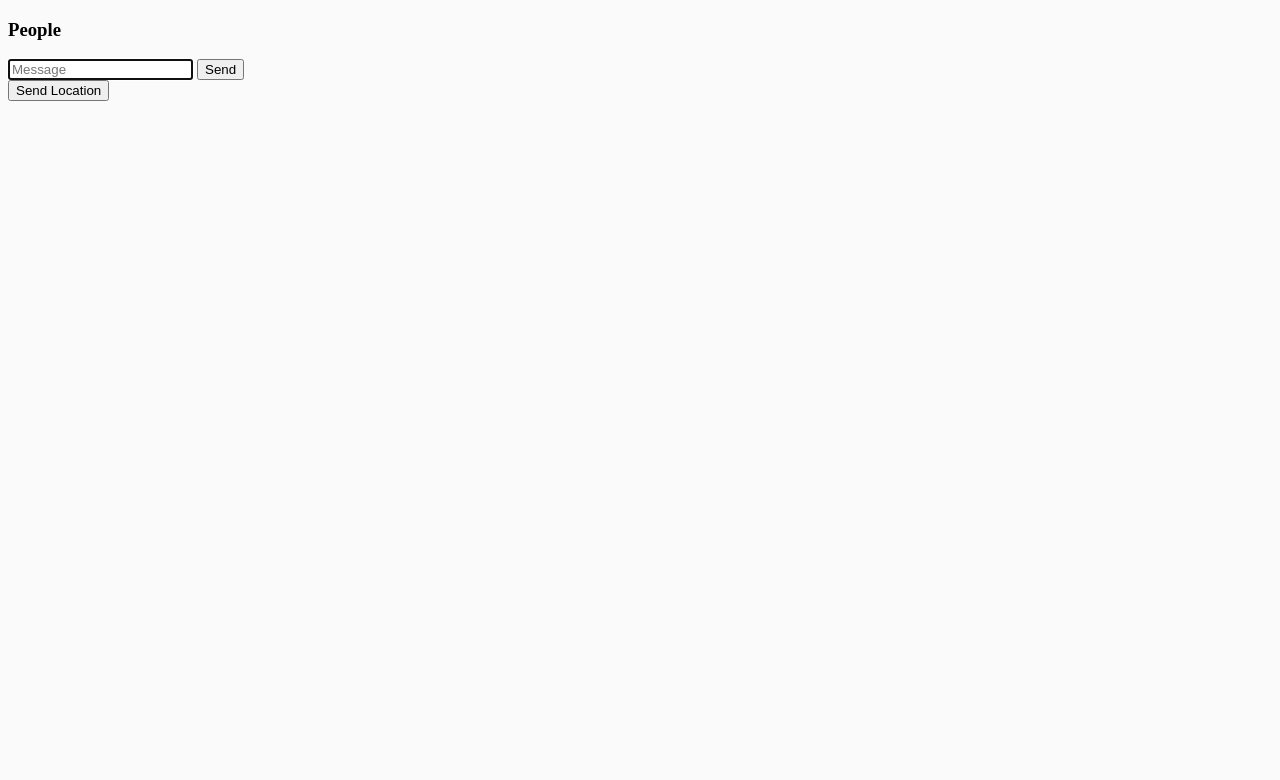
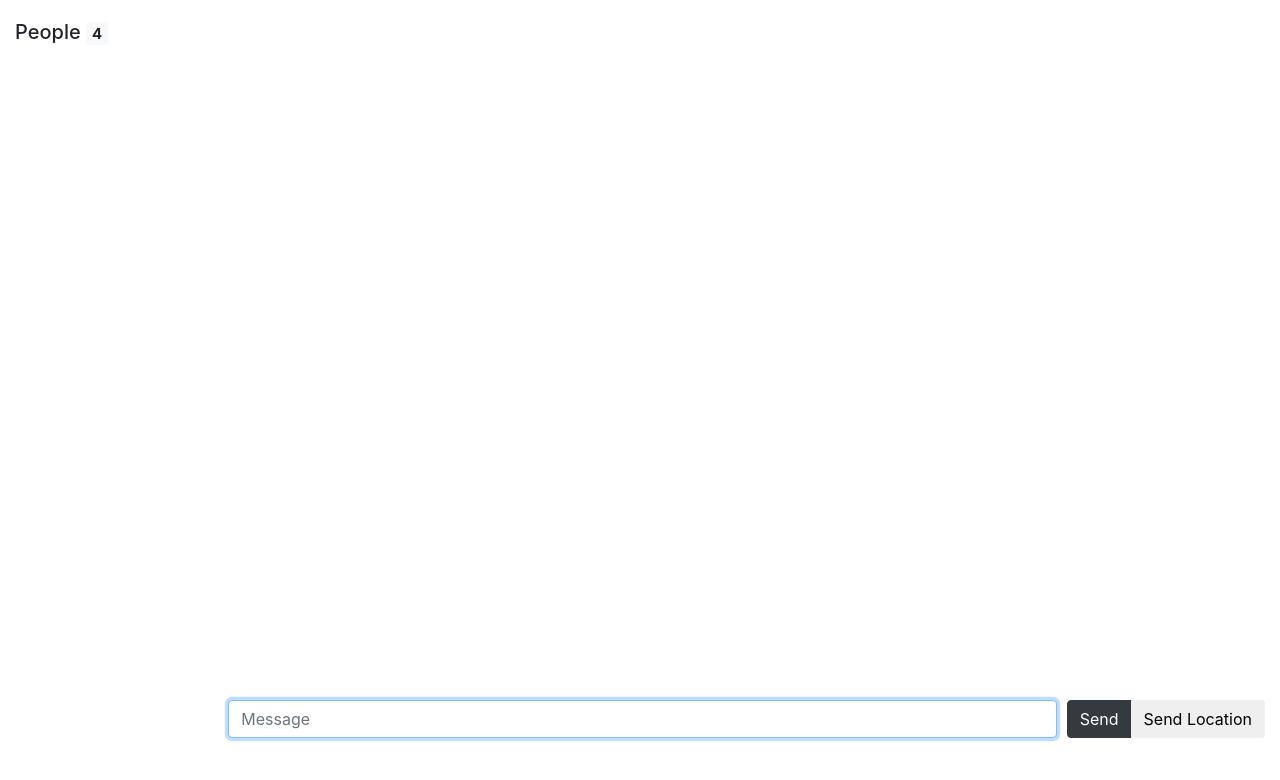
Before and after one commit to laureanray/node-chat-app, a website: page public/chat.html in a window 1280 px wide. Drawn offline with nearby package versions, Linux system fonts and the light colour scheme; no server answers.

Commit message:
Redesign

```diff
--- a/public/chat.html
+++ b/public/chat.html
@@ -4,31 +4,56 @@
     <meta charset="UTF-8">
     <meta name="viewport" content="width=device-width, initial-scale=1.0, user-scalable=no">
     <meta http-equiv="X-UA-Compatible" content="ie=edge">
-    <link rel="stylesheet" href="/css/styles.css">
+    <!-- Bootstrap -->
+    <script src="/js/libs/jquery-3.3.1.min.js"></script>
+    <script src="https://cdnjs.cloudflare.com/ajax/libs/popper.js/1.12.9/umd/popper.min.js" integrity="sha384-ApNbgh9B+Y1QKtv3Rn7W3mgPxhU9K/ScQsAP7hUibX39j7fakFPskvXusvfa0b4Q" crossorigin="anonymous"></script>
+    <link rel="stylesheet" href="/libs/bootstrap/dist/css/bootstrap.css">
+    <script src="/libs/bootstrap/dist/js/bootstrap.js"></script>
+    <script src="/libs/bootstrap/js/dist/modal.js"></script>
 
-    <title>Chat app</title>
+    <title> Anonychat </title>
+    <link rel="stylesheet" href="/css/chat.css">
 </head>
+
 <body class="chat">
+  <div class="parent-div">
+      <div class="main-chat">
+            <div class="container-fluid">
+                    <div class="row">
+                        <div class="col-2">
+                                <div class="chat__sidebar">
+                                        <h5> People  <span class="badge badge-light" id="number">4</span></h5>
+                                        <div id="users" class="users"></div>
+                                </div>
+                        </div>
+                        <div class="col-10">
+                                <div class="chat__main">
+                                        <ol id="messages" class="chat__messages">
+                                        </ol>
+                                </div>
+                                <div class="chat__footer">
+                                            <form id="message-form" class="form-group" autocomplete="off">
+                                                    <input type="text" class="form-control" name="message" placeholder="Message" autofocus autofocus="off"/> <br>
+                                                    <div class="btn-group" role="group" aria-label="Basic example">
+                                                            <button class="btn btn-dark">Send</button>
+                                                            <button class="btn btn-muted"id="send-location"> Send Location </button>
+                                                          </div>
 
-    <div class="chat__sidebar">
-        <h3> People </h3>
-        <div id="users"></div>
-    </div>
+                                                </form>
 
-    <div class="chat__main">
-        <ol id="messages" class="chat__messages">
-        </ol>
+                                </div>
+                        </div>
+                    </div>
+                </div>
+      </div>
+  </div>
 
-        <div class="chat__footer">
-            <form id="message-form">
-                <input type="text" name="message" placeholder="Message" autofocus autofocus="off"/>
-                <button> Send </button>
 
-            </form>
-            <button id="send-location"> Send Location </button>
-        </div>
 
-    </div>
+
+
+    <!-- Untouched -->
+
 
     <script id="message-template" type="text/template">
         <li class="message">
@@ -54,12 +79,11 @@
         </li>
     </script>
 
-    <script src="/js/libs/jquery-3.3.1.min.js"></script>
     <script src="/socket.io/socket.io.js"></script>
     <script src="/js/libs/moment.js"></script>
-    <script src="/js/chat.js"></script>
     <script src="/js/libs/mustache.js"></script>
     <script src="/js/libs/deparam.js"></script>
+    <script src="/js/chat.js"></script>
 </body>
 
 </html>
--- /dev/null
+++ b/public/css/chat.css
@@ -0,0 +1,36 @@
+ol li{
+  list-style-type: none;
+
+}
+
+.parent-div{
+  padding: 20px 0 20px 0;
+}
+
+.chat_footer{
+  display: flex;
+  flex-shrink: 0;
+}
+.chat__footer form {
+  flex-grow: 1;
+  display: flex;
+}
+
+.chat__main {
+  display: flex;
+  flex-direction: column;
+  height: 85vh;
+  width: 100%;
+}
+
+.chat__footer form input {
+  margin-right: 10px;
+}
+
+
+.chat__messages {
+  flex-grow: 1;
+  overflow-y: scroll;
+  -webkit-overflow-scrolling: touch;
+  padding: 10px;
+}
--- a/public/js/chat.js
+++ b/public/js/chat.js
@@ -32,12 +32,12 @@ socket.on('disconnect', function () {
 });
 
 socket.on('updateUserList', function (users) {
-   var ol = $('<ol></ol>');
+   var ol = $('<ol class=\'list-group\'></ol>');
 
    users.forEach(function (user) {
-    ol.append($('<li></li>').text(user));
+    ol.append($('<li class=\'list-group-item\'></li>').text(user));
    });
-
+   $('#number').html(users.length);
    $('#users').html(ol);
 });
 
--- /dev/null
+++ b/public/js/index.js
@@ -0,0 +1,4 @@
+$('#join').on('submit', function() {
+  e.preventDefault();
+  console.log('teat');
+});
--- /dev/null
+++ b/public/js/test.css
@@ -0,0 +1,191 @@
+button,button:hover {
+  border: none;
+  color: #fff;
+  padding: 10px;
+}
+
+.chat__messages,.chat__sidebar ul {
+  list-style-type: none;
+}
+
+* {
+  box-sizing: border-box;
+  margin: 0;
+  padding: 0;
+  font-family: HelveticaNeue-Light,"Helvetica Neue Light","Helvetica Neue",Helvetica,Arial,"Lucida Grande",sans-serif;
+  font-weight: 300;
+  font-size: .95rem;
+}
+
+li,ul {
+  list-style-position: inside;
+}
+
+h3 {
+  font-weight: 600;
+  text-align: center;
+  font-size: 1.5rem;
+}
+
+button {
+  background: #265f82;
+  cursor: pointer;
+  transition: background .3s ease;
+}
+
+button:hover {
+  background: #1F4C69;
+}
+
+button:disabled {
+  cursor: default;
+  background: #698ea5;
+}
+
+.centered-form {
+  display: flex;
+  align-items: center;
+  height: 100vh;
+  width: 100vw;
+  justify-content: center;
+  background: -moz-linear-gradient(125deg,rgba(39,107,130,1) 0,rgba(49,84,129,1) 100%);
+  background: -webkit-gradient(linear,left top,right bottom,color-stop(0,rgba(49,84,129,1)),color-stop(100%,rgba(39,107,130,1)));
+  background: -webkit-linear-gradient(125deg,rgba(39,107,130,1) 0,rgba(49,84,129,1) 100%);
+  background: -o-linear-gradient(125deg,rgba(39,107,130,1) 0,rgba(49,84,129,1) 100%);
+  background: -ms-linear-gradient(125deg,rgba(39,107,130,1) 0,rgba(49,84,129,1) 100%);
+  background: linear-gradient(325deg,rgba(39,107,130,1) 0,rgba(49,84,129,1) 100%);
+}
+
+.centered-form__form {
+  background: rgba(250,250,250,.9);
+  border: 1px solid #e1e1e1;
+  border-radius: 5px;
+  padding: 0 20px;
+  margin: 20px;
+  width: 230px;
+}
+
+.form-field {
+  margin: 20px 0;
+}
+
+.form-field>* {
+  width: 100%;
+}
+
+.form-field label {
+  display: block;
+  margin-bottom: 7px;
+}
+
+.form-field input,.form-field select {
+  border: 1px solid #e1e1e1;
+  padding: 10px;
+}
+
+.chat {
+  display: flex;
+}
+
+.chat__sidebar {
+  overflow-y: scroll;
+  width: 260px;
+  height: 100vh;
+  background: -moz-linear-gradient(125deg,rgba(39,107,130,1) 0,rgba(49,84,129,1) 100%);
+  background: -webkit-gradient(linear,left top,right bottom,color-stop(0,rgba(49,84,129,1)),color-stop(100%,rgba(39,107,130,1)));
+  background: -webkit-linear-gradient(125deg,rgba(39,107,130,1) 0,rgba(49,84,129,1) 100%);
+  background: -o-linear-gradient(125deg,rgba(39,107,130,1) 0,rgba(49,84,129,1) 100%);
+  background: -ms-linear-gradient(125deg,rgba(39,107,130,1) 0,rgba(49,84,129,1) 100%);
+  background: linear-gradient(325deg,rgba(39,107,130,1) 0,rgba(49,84,129,1) 100%);
+}
+
+.chat__footer,.chat__sidebar li {
+  background: #e6eaee;
+  padding: 10px;
+}
+
+.chat__sidebar h3 {
+  color: #e6eaee;
+  margin: 10px 20px;
+  text-align: left;
+}
+
+.chat__sidebar li {
+  border: 1px solid #e1e1e1;
+  border-radius: 5px;
+  margin: 10px;
+}
+
+.chat__main {
+  display: flex;
+  flex-direction: column;
+  height: 100vh;
+  width: 100%;
+}
+
+.chat__messages {
+  flex-grow: 1;
+  overflow-y: scroll;
+  -webkit-overflow-scrolling: touch;
+  padding: 10px;
+}
+
+.chat__footer {
+  display: flex;
+  flex-shrink: 0;
+}
+
+.chat__footer form {
+  flex-grow: 1;
+  display: flex;
+}
+
+.chat__footer form * {
+  margin-right: 10px;
+}
+
+.chat__footer input {
+  border: none;
+  padding: 10px;
+  flex-grow: 1;
+}
+
+.message {
+  padding: 10px;
+}
+
+.message__title {
+  display: flex;
+  margin-bottom: 5px;
+}
+
+.message__title h4 {
+  font-weight: 600;
+  margin-right: 10px;
+}
+
+.message__title span {
+  color: #999;
+}
+
+@media (max-width:600px) {
+  * {
+    font-size: 1rem;
+  }
+
+  .chat__sidebar {
+    display: none;
+  }
+
+  .chat__footer {
+    flex-direction: column;
+  }
+
+  .chat__footer form {
+    margin-bottom: 10px;
+  }
+
+  .chat__footer button {
+    margin-right: 0;
+  }
+}
```
Also changed, not shown: public/index.html (+22 -13 lines), public/img/right-arrow.png.
